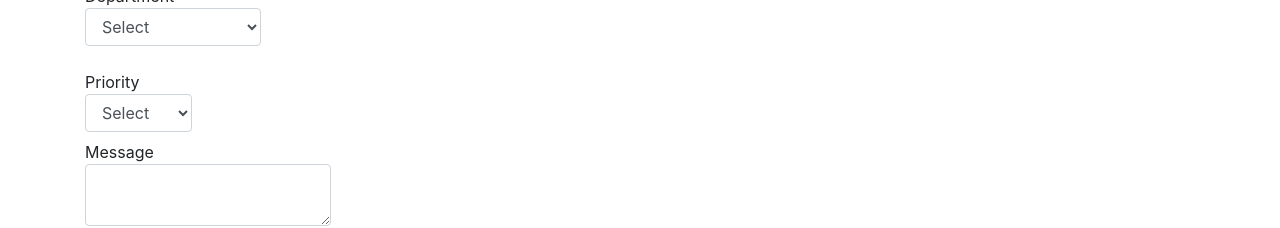
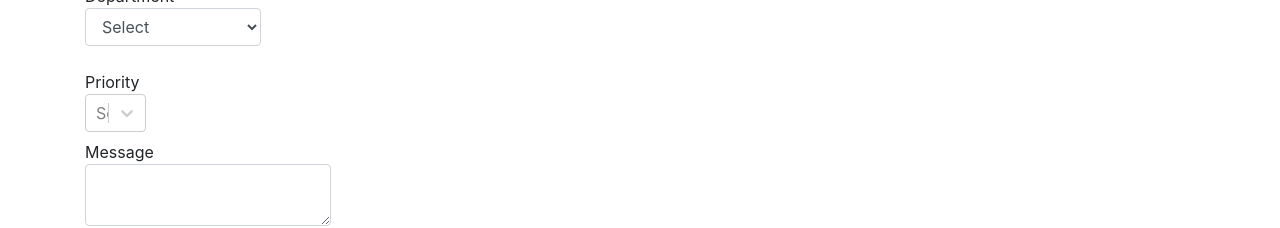
Before and after one commit to dctacademy/ticket-master-jan-weekend, a React (Create React App) app: page /tickets/new in a window 1280 px wide. Shown: the part 235-463 px from the top of the page. Built offline with nearby package versions, Linux system fonts and the light colour scheme.

Commit message:
with redux list new form show

```diff
--- a/package.json
+++ b/package.json
@@ -5,11 +5,13 @@
   "dependencies": {
     "axios": "^0.18.0",
     "bootstrap": "^4.3.1",
+    "lodash": "^4.17.11",
     "react": "^16.8.6",
     "react-dom": "^16.8.6",
     "react-redux": "^7.0.2",
     "react-router-dom": "^5.0.0",
     "react-scripts": "2.1.8",
+    "react-select": "^2.4.3",
     "redux": "^4.0.1",
     "uuid": "^3.3.2"
   },
--- a/src/App.js
+++ b/src/App.js
@@ -3,6 +3,7 @@ import { BrowserRouter, Route, Link, Switch } from 'react-router-dom'
 
 import TicketList from './components/tickets/List'
 import TicketNew from './components/tickets/New'
+import TicketShow from './components/tickets/Show'
 
 const App = (props) => {
   return (
@@ -14,8 +15,11 @@ const App = (props) => {
             </ul>
 
 
-        <Route path="/tickets" component={TicketList} exact={true} />
-        <Route path="/tickets/new" component={TicketNew}  />
+        <Switch>
+          <Route path="/tickets" component={TicketList} exact={true} />
+          <Route path="/tickets/new" component={TicketNew} exact={true} />
+          <Route path="/tickets/:id" component={TicketShow} />
+        </Switch>
       </div>
     </BrowserRouter>
   )
--- a/src/actions/tickets.js
+++ b/src/actions/tickets.js
@@ -6,5 +6,11 @@ export const addTicket = (ticket) => {
 }
 
 // removeTicket
+export const removeTicket = (id) => {
+    return {
+        type: 'REMOVE_TICKET',
+        payload: id
+    }
+}
 
 // editTicket
--- a/src/components/tickets/Form.js
+++ b/src/components/tickets/Form.js
@@ -1,5 +1,6 @@
 import React from 'react'
 import uuid from 'uuid'
+import Select from 'react-select'
 
 class TicketForm extends React.Component {
     constructor(props) {
@@ -7,9 +8,15 @@ class TicketForm extends React.Component {
         this.state = {
             name: '',
             department: '',
-            priority: '',
-            message: ''
+            message: '',
+            selectedPriorityOption: null
         }
+
+        this.priorityOptions = [
+            { value: 'high', label: 'high' },
+            { value: 'medium', label: 'medium' },
+            { value: 'low', label: 'low' }
+        ]
     }
 
     handleChange = (e) => {
@@ -19,19 +26,27 @@ class TicketForm extends React.Component {
         }))
     }
 
+    handlePriorityChange = (option) => {
+        this.setState(() => ({ selectedPriorityOption: option}))
+        console.log(option)
+    }
+
     handleSubmit = (e) => {
         e.preventDefault()
         const formData = {
             id: uuid(),
             name: this.state.name,
             department: this.state.department,
-            priority: this.state.priority,
+            priority: this.state.selectedPriorOption.value,
             message: this.state.message
         }
         this.props.handleSubmit(formData)
     }
 
+
+
     render() {
+        console.log(this.state)
         return (
             <div>
                 <form onSubmit={this.handleSubmit}>
@@ -55,15 +70,17 @@ class TicketForm extends React.Component {
                     </div>
 
 
-                    <label>
-                        Priority<br />
-                        <select value={this.state.priority} onChange={this.handleChange} name="priority" className="form-control">
-                            <option value=""> Select </option>
-                            <option value="high"> High </option>
-                            <option value="medium"> Medium </option>
-                            <option value="low"> Low </option>
-                        </select>
-                    </label> <br />
+                    <div className="react-select-container">
+                        <label>
+                            Priority<br />
+                            <Select
+                                value={this.state.selectedPriorityOption}
+                                options={this.priorityOptions}
+                                onChange={this.handlePriorityChange}
+                            />
+                        </label>
+                    </div>
+
 
                     <div>
                         <label>
--- a/src/components/tickets/List.js
+++ b/src/components/tickets/List.js
@@ -8,7 +8,7 @@ const TicketList = (props) => {
             <h1> Listing Tickets - { props.tickets.length} </h1>
             <ul>
                 { props.tickets.map(ticket => {
-                    return <li key={ticket.id}> { ticket.name } </li>
+                    return <li key={ticket.id}> <Link to={`/tickets/${ticket.id}`}>{ ticket.name } </Link> </li>
                 })}
             </ul>
 
--- a/src/components/tickets/New.js
+++ b/src/components/tickets/New.js
@@ -1,6 +1,8 @@
 import React from 'react'
 import { connect } from 'react-redux'
 import { Link } from 'react-router-dom'
+import _ from 'lodash'
+
 import TicketForm from './Form'
 
 import { addTicket } from '../../actions/tickets'
@@ -24,8 +26,14 @@ const TicketNew = (props) => {
                 <div className="card">
                     <div className="card-body">
                         <h5 className="card-title">Last Ticket</h5>
-                        <p className="card-text"> { props.previousTicket.name } </p>
-                        <Link to={`/tickets/${props.previousTicket.id}`}>Show</Link>
+                        {   props.previousTicket ? (
+                                <React.Fragment>
+                                    <p className="card-text"> {props.previousTicket.name} </p>
+                                    <Link to={`/tickets/${props.previousTicket.id}`}>Show</Link>
+                                </React.Fragment>) : (
+                                    <p> This is the first ticket </p>
+                                )
+                        }
                     </div>
                 </div>
             </div>
@@ -36,7 +44,7 @@ const TicketNew = (props) => {
 
 const mapStateToProps = (state) => {
     return {
-        previousTicket: state.tickets[state.tickets.length - 1]
+        previousTicket: _.last(state.tickets)
     }
 }
 
--- /dev/null
+++ b/src/components/tickets/Show.js
@@ -0,0 +1,37 @@
+import React from 'react'
+import { connect } from 'react-redux'
+
+import { removeTicket } from '../../actions/tickets'
+
+const TicketShow = (props) => {
+    const { id, name, message, priority, department } = props.ticket
+
+    const handleRemove = () => {
+        const confirm = window.confirm("Are you sure? ")
+        if(confirm) {
+           props.dispatch(removeTicket(id))
+           props.history.push('/tickets')
+        }
+    }
+
+    return (
+        <div>
+            <h2> { id } </h2>
+            <p> { name }  { message } { priority } { department } </p>
+
+
+            <button className="btn btn-danger" onClick={handleRemove}>
+                remove
+            </button>
+        </div>
+    )
+}
+
+const mapStateToProps = (state, props) => {
+    const id = props.match.params.id
+    return {
+        ticket: state.tickets.find(ticket => ticket.id === id)
+    }
+}
+
+export default connect(mapStateToProps)(TicketShow)
--- a/src/index.js
+++ b/src/index.js
@@ -22,6 +22,6 @@ const app = (
     </Provider>
 )
 
-store.dispatch(addTicket({ id: 1, name: 'ravi', message: 'net is down', department: 'technical', priority: 'high'}))
+store.dispatch(addTicket({ id: "1", name: 'ravi', message: 'net is down', department: 'technical', priority: 'high'}))
 
 ReactDOM.render(app , document.getElementById('root'));
--- a/src/reducers/tickets.js
+++ b/src/reducers/tickets.js
@@ -3,6 +3,8 @@ const ticketsReducer = (state = ticketsInitialState, action) => {
     switch(action.type) {
         case 'ADD_TICKET' :
             return [...state, action.payload]
+        case 'REMOVE_TICKET' :
+            return state.filter(ticket => ticket.id != action.payload)
         default:
             return [...state]
     }
```
Also changed, not shown: 1 other file (tests, documents, lock files or other folders).
